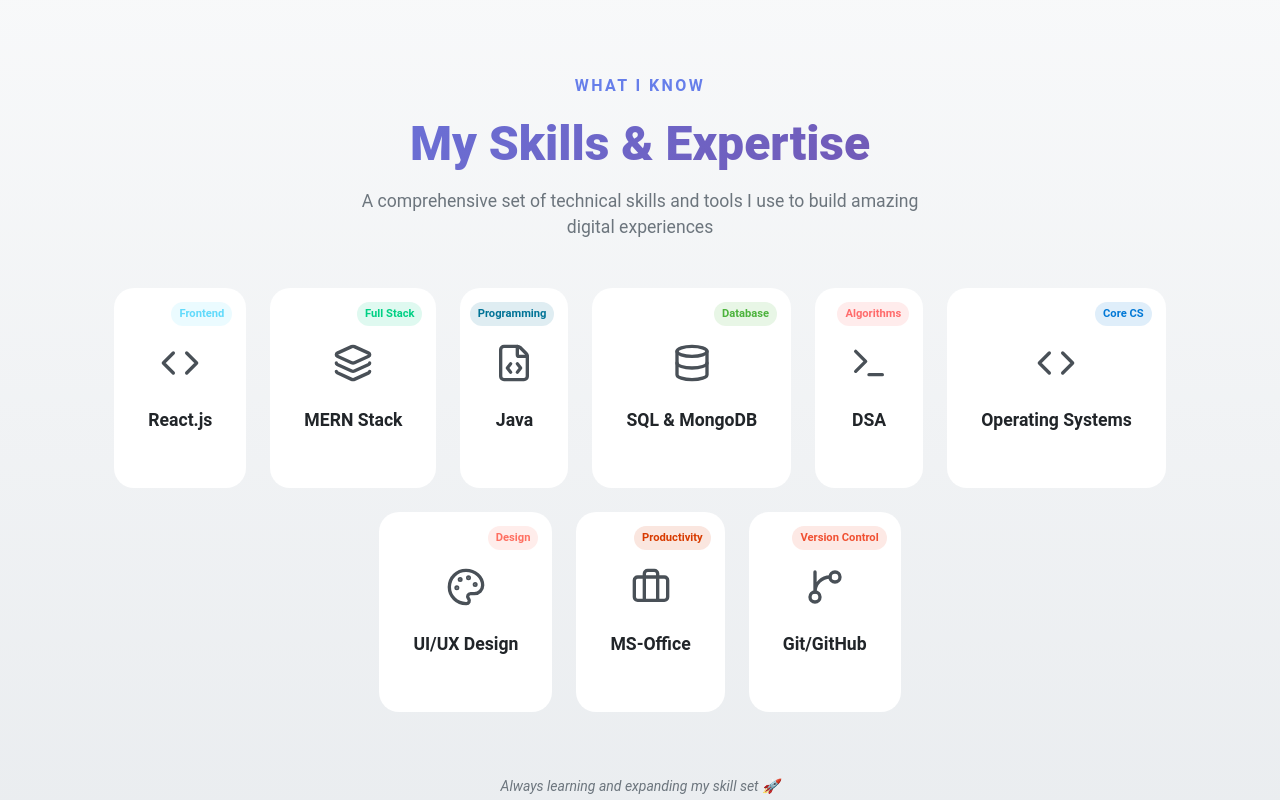
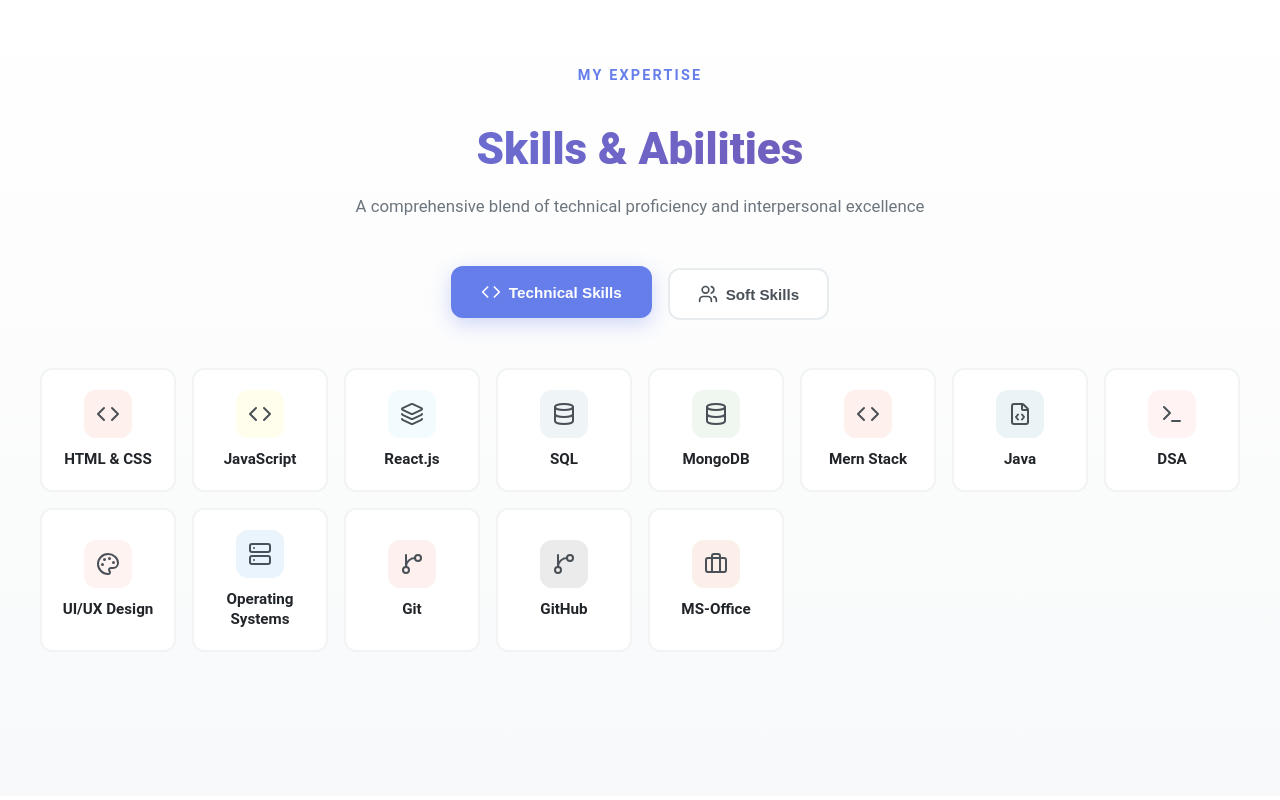
Before and after one commit to Jeevanmaher143/my-Portofilo, a React (Vite) app: page / in a window 1280 px wide. Shown: the part 880-1680 px from the top of the page. Built offline with nearby package versions, Linux system fonts and the light colour scheme.

Commit message:
components updates

```diff
--- a/src/App.jsx
+++ b/src/App.jsx
@@ -4,7 +4,7 @@
 import Projects from './components/Projects';
 import Contact from './components/Contact';
 import Skill from "./components/Skill";
-import About from "./components/About";
+//import About from "./components/About";
 import { Box, Typography, Container, IconButton, Divider, Grid } from '@mui/material';
 import { Github, Linkedin, Instagram, Mail, Heart, ArrowUp } from 'lucide-react';
 
@@ -36,7 +36,7 @@
         <Hero />
         <Skill />
         <Projects />
-        <About />
+
         <Contact />
 
       </main>
--- a/src/components/Projects.jsx
+++ b/src/components/Projects.jsx
@@ -10,7 +10,7 @@
   Box,
   Chip,
 } from "@mui/material";
-import { Github, ExternalLink, Cloud, Users, Heart } from "lucide-react";
+import { Github, Cloud, Users, Heart } from "lucide-react";
 
 const projects = [
   {
@@ -21,7 +21,6 @@
     color: "#3B82F6",
     tags: ["React", "Material UI", "API", "Responsive"],
     githubUrl: "https://github.com/Jeevanmaher143/weather-app",
-    liveUrl: "#",
   },
   {
     title: "Unity Share - Community Resource Sharing Platform",
@@ -29,9 +28,8 @@
       "Developed a web-based platform that allows users to share, borrow, or donate resources within their community. The system helps people connect and make better use of available resources through an easy-to-use interface. Users can post available items, search for needed ones, and manage their listings through a personal dashboard.",
     icon: <Users size={48} />,
     color: "#10B981",
-    tags: ["MERN Stack", "MongoDB", "Community", "Dashboard"],
-    githubUrl: "#",
-    liveUrl: "#",
+    tags: ["MERN Stack", "MongoDB", "Dashboard","Basic Needs"],
+    githubUrl: "https://github.com/Jeevanmaher143",
   },
   {
     title: "ResQHome – Pet Adoption Platform",
@@ -39,9 +37,8 @@
       "Created a comprehensive pet adoption platform connecting animal shelters with potential adopters. Features include pet profiles with detailed information, advanced search filters, adoption application system, and user authentication. Built with focus on user experience and responsive design to help pets find their forever homes.",
     icon: <Heart size={48} />,
     color: "#EC4899",
-    tags: ["React", "Node.js", "Express", "Authentication"],
-    githubUrl: "#",
-    liveUrl: "#",
+    tags: ["React.js", "Node.js", "Express","Admin", "Authentication"],
+    githubUrl: "https://github.com/Jeevanmaher143",
   },
 ];
 
@@ -52,7 +49,6 @@
       sx={{
         py: { xs: 6, md: 10 },
         background: "linear-gradient(180deg, #ffffff 0%, #f8f9fa 100%)",
-        position: "relative",
       }}
     >
       <Container maxWidth="lg">
@@ -76,11 +72,10 @@
             sx={{
               fontWeight: 800,
               mb: 2,
-              fontSize: { xs: "2rem", sm: "2.5rem", md: "3rem" },
+              fontSize: { xs: "2rem", md: "3rem" },
               background: "linear-gradient(135deg, #667eea 0%, #764ba2 100%)",
               WebkitBackgroundClip: "text",
               WebkitTextFillColor: "transparent",
-              backgroundClip: "text",
             }}
           >
             My Projects
@@ -94,14 +89,15 @@
               fontSize: { xs: "1rem", md: "1.1rem" },
             }}
           >
-            Here are some of my recent projects that showcase my skills and creativity
+            Here are some of my recent projects that showcase my skills and
+            creativity
           </Typography>
         </Box>
 
         {/* Projects Grid */}
-        <Grid container spacing={4}>
+        <Grid container spacing={4} justifyContent="center">
           {projects.map((project, index) => (
-            <Grid item key={index} xs={12} md={6} lg={4}>
+            <Grid item key={index} xs={12} sm={6}>
               <Card
                 elevation={0}
                 sx={{
@@ -111,7 +107,6 @@
                   borderRadius: "20px",
                   border: "2px solid #e9ecef",
                   transition: "all 0.4s cubic-bezier(0.4, 0, 0.2, 1)",
-                  position: "relative",
                   overflow: "hidden",
                   "&::before": {
                     content: '""',
@@ -164,7 +159,7 @@
                       fontWeight: 700,
                       mb: 2,
                       color: "#212529",
-                      fontSize: { xs: "1.25rem", md: "1.5rem" },
+                      fontSize: { xs: "1.25rem", md: "1.4rem" },
                     }}
                   >
                     {project.title}
@@ -183,7 +178,7 @@
                   </Typography>
 
                   {/* Tags */}
-                  <Box sx={{ display: "flex", flexWrap: "wrap", gap: 1, mt: 2 }}>
+                  <Box sx={{ display: "flex", flexWrap: "wrap", gap: 1, mt: "auto", pt: 2 }}>
                     {project.tags.map((tag, idx) => (
                       <Chip
                         key={idx}
@@ -201,18 +196,20 @@
                   </Box>
                 </CardContent>
 
-                <CardActions sx={{ p: 3, pt: 0, gap: 1 }}>
+                <CardActions sx={{ p: 3, pt: 0 }}>
                   <Button
                     size="medium"
                     href={project.githubUrl}
                     target="_blank"
                     startIcon={<Github size={18} />}
+                    disabled={project.githubUrl === "#"}
                     sx={{
                       color: "#212529",
                       fontWeight: 600,
                       textTransform: "none",
                       borderRadius: "10px",
                       px: 2,
+                      py: 1,
                       border: "2px solid #e9ecef",
                       transition: "all 0.3s ease",
                       "&:hover": {
@@ -220,11 +217,14 @@
                         color: project.color,
                         backgroundColor: `${project.color}10`,
                       },
+                      "&.Mui-disabled": {
+                        borderColor: "#e0e0e0",
+                        color: "#a0a0a0",
+                      },
                     }}
                   >
                     GitHub
                   </Button>
-
                 </CardActions>
               </Card>
             </Grid>
--- a/src/components/Skill.jsx
+++ b/src/components/Skill.jsx
@@ -1,242 +1,315 @@
-// src/components/Skills.jsx
-import React from "react";
-import { Box, Container, Typography, Grid, Paper, Chip } from "@mui/material";
-import { Code, Database, Layers, Palette, Terminal, GitBranch, FileCode, Briefcase } from "lucide-react";
+import React, { useState } from 'react';
+import { Code, Database, Layers, Palette, Terminal, GitBranch, FileCode, Briefcase, Server, MessageSquare, Lightbulb, Users, Brain, Clock, Heart } from 'lucide-react';
 
-const skillsData = [
-  {
-    icon: <Code size={40} />,
-    name: "React.js",
-    color: "#61DAFB",
-    category: "Frontend"
-  },
-  {
-    icon: <Layers size={40} />,
-    name: "MERN Stack",
-    color: "#00D084",
-    category: "Full Stack"
-  },
-  {
-    icon: <FileCode size={40} />,
-    name: "Java",
-    color: "#007396",
-    category: "Programming"
-  },
-  {
-    icon: <Database size={40} />,
-    name: "SQL & MongoDB",
-    color: "#4DB33D",
-    category: "Database"
-  },
-  {
-    icon: <Terminal size={40} />,
-    name: "DSA",
-    color: "#FF6B6B",
-    category: "Algorithms"
-  },
-  {
-    icon: <Code size={40} />,
-    name: "Operating Systems",
-    color: "#0078D6",
-    category: "Core CS"
-  },
-  {
-    icon: <Palette size={40} />,
-    name: "UI/UX Design",
-    color: "#FF6F61",
-    category: "Design"
-  },
-  {
-    icon: <Briefcase size={40} />,
-    name: "MS-Office",
-    color: "#D83B01",
-    category: "Productivity"
-  },
-  {
-    icon: <GitBranch size={40} />,
-    name: "Git/GitHub",
-    color: "#F05032",
-    category: "Version Control"
-  },
+const technicalSkills = [
+  { icon: Code, name: "HTML & CSS", color: "#E34F26" },
+  { icon: Code, name: "JavaScript", color: "#F7DF1E" },
+  { icon: Layers, name: "React.js", color: "#61DAFB" },
+    { icon: Database, name: "SQL", color: "#4479A1" },
+  { icon: Database, name: "MongoDB", color: "#47A248" },
+  { icon: Code, name: "Mern Stack", color: "#E34F26" },
+  { icon: FileCode, name: "Java", color: "#007396" },
+  { icon: Terminal, name: "DSA", color: "#FF6B6B" },
+  { icon: Palette, name: "UI/UX Design", color: "#FF6F61" },
+  { icon: Server, name: "Operating Systems", color: "#0078D6" },
+  { icon: GitBranch, name: "Git", color: "#F05032" },
+  { icon: GitBranch, name: "GitHub", color: "#181717" },
+  { icon: Briefcase, name: "MS-Office", color: "#D83B01" },
+
+];
+
+const softSkills = [
+  { icon: MessageSquare, name: "Communication", color: "#667eea" },
+  { icon: Lightbulb, name: "Problem Solving", color: "#fbbf24" },
+  { icon: Users, name: "Team Work", color: "#10b981" },
+  { icon: Brain, name: "Critical Thinking", color: "#8b5cf6" },
+  { icon: Clock, name: "Time Management", color: "#f59e0b" },
+  { icon: Heart, name: "Positive Attitude & Work Ethic", color: "#ef4444" },
 ];
 
 function Skills() {
+  const [activeTab, setActiveTab] = useState("technical");
+
   return (
-    <Box
-      id="skills"
-      sx={{
-        py: { xs: 6, md: 10 },
-        background: "linear-gradient(180deg, #f8f9fa 0%, #e9ecef 100%)",
-        position: "relative",
-        overflow: "hidden",
-        "&::before": {
-          content: '""',
-          position: "absolute",
-          top: 0,
-          left: 0,
-          right: 0,
-          height: "4px",
-          background: "linear-gradient(90deg, #667eea 0%, #764ba2 50%, #fbbf24 100%)",
-        }
-      }}
-    >
-      <Container maxWidth="lg">
+    <div style={styles.container}>
+      <div style={styles.innerContainer}>
         {/* Section Header */}
-        <Box sx={{ textAlign: "center", mb: 6 }}>
-          <Typography
-            variant="overline"
-            sx={{
-              color: "#667eea",
-              fontWeight: 700,
-              fontSize: "1rem",
-              letterSpacing: "0.15em",
-              mb: 1,
-              display: "block",
+        <div style={styles.header}>
+          <div style={styles.overline}>MY EXPERTISE</div>
+          <h2 style={styles.title}>Skills & Abilities</h2>
+          <p style={styles.subtitle}>
+            A comprehensive blend of technical proficiency and interpersonal excellence
+          </p>
+        </div>
+
+        {/* Tab Buttons */}
+        <div style={styles.tabContainer}>
+          <button
+            onClick={() => setActiveTab("technical")}
+            style={{
+              ...styles.tabButton,
+              ...(activeTab === "technical" ? styles.tabButtonActive : {}),
             }}
           >
-            WHAT I KNOW
-          </Typography>
-          <Typography
-            variant="h3"
-            sx={{
-              fontWeight: 800,
-              mb: 2,
-              fontSize: { xs: "2rem", sm: "2.5rem", md: "3rem" },
-              background: "linear-gradient(135deg, #667eea 0%, #764ba2 100%)",
-              WebkitBackgroundClip: "text",
-              WebkitTextFillColor: "transparent",
-              backgroundClip: "text",
+            <Code size={20} />
+            <span style={styles.tabText}>Technical Skills</span>
+          </button>
+          <button
+            onClick={() => setActiveTab("soft")}
+            style={{
+              ...styles.tabButton,
+              ...(activeTab === "soft" ? styles.tabButtonActive : {}),
             }}
           >
-            My Skills & Expertise
-          </Typography>
-          <Typography
-            variant="body1"
-            sx={{
-              color: "#6c757d",
-              maxWidth: "600px",
-              mx: "auto",
-              fontSize: { xs: "1rem", md: "1.1rem" },
-            }}
-          >
-            A comprehensive set of technical skills and tools I use to build amazing digital experiences
-          </Typography>
-        </Box>
+            <Users size={20} />
+            <span style={styles.tabText}>Soft Skills</span>
+          </button>
+        </div>
 
-        {/* Skills Grid */}
-        <Grid container spacing={3} justifyContent="center">
-          {skillsData.map((skill, index) => (
-            <Grid item xs={12} sm={6} md={4} key={index}>
-              <Paper
-                elevation={0}
-                sx={{
-                  display: "flex",
-                  flexDirection: "column",
-                  alignItems: "center",
-                  justifyContent: "center",
-                  p: 4,
-                  textAlign: "center",
-                  height: "200px",
-                  borderRadius: "20px",
-                  background: "white",
-                  border: "2px solid transparent",
-                  transition: "all 0.4s cubic-bezier(0.4, 0, 0.2, 1)",
-                  cursor: "pointer",
-                  position: "relative",
-                  overflow: "hidden",
-                  "&::before": {
-                    content: '""',
-                    position: "absolute",
-                    top: 0,
-                    left: 0,
-                    right: 0,
-                    bottom: 0,
-                    background: `linear-gradient(135deg, ${skill.color}15 0%, ${skill.color}05 100%)`,
-                    opacity: 0,
-                    transition: "opacity 0.4s ease",
-                  },
-                  "&:hover": {
-                    transform: "translateY(-8px)",
-                    boxShadow: `0 20px 40px ${skill.color}30`,
-                    borderColor: skill.color,
-                    "&::before": {
-                      opacity: 1,
-                    },
-                    "& .skill-icon": {
-                      transform: "scale(1.1) rotate(5deg)",
-                      color: skill.color,
-                    },
-                  },
-                }}
-              >
-                {/* Category Badge */}
-                <Chip
-                  label={skill.category}
-                  size="small"
-                  sx={{
-                    position: "absolute",
-                    top: 12,
-                    right: 12,
-                    fontSize: "0.7rem",
-                    fontWeight: 600,
-                    backgroundColor: `${skill.color}20`,
-                    color: skill.color,
-                    border: "none",
-                  }}
-                />
+        {/* Technical Skills */}
+        {activeTab === "technical" && (
+          <div style={styles.skillsSection}>
+            <div style={styles.grid}>
+              {technicalSkills.map((skill, index) => (
+                <TechnicalSkillCard key={index} skill={skill} />
+              ))}
+            </div>
+          </div>
+        )}
 
-                {/* Icon */}
-                <Box
-                  className="skill-icon"
-                  sx={{
-                    color: "#495057",
-                    mb: 2,
-                    transition: "all 0.4s cubic-bezier(0.4, 0, 0.2, 1)",
-                    position: "relative",
-                    zIndex: 1,
-                  }}
-                >
-                  {skill.icon}
-                </Box>
-
-                {/* Skill Name */}
-                <Typography
-                  variant="h6"
-                  sx={{
-                    fontWeight: 700,
-                    color: "#212529",
-                    fontSize: { xs: "1rem", md: "1.1rem" },
-                    position: "relative",
-                    zIndex: 1,
-                  }}
-                >
-                  {skill.name}
-                </Typography>
-              </Paper>
-            </Grid>
-          ))}
-        </Grid>
-
-        {/* Bottom Decorative Element */}
-        <Box
-          sx={{
-            mt: 8,
-            textAlign: "center",
-          }}
-        >
-          <Typography
-            variant="body2"
-            sx={{
-              color: "#6c757d",
-              fontStyle: "italic",
-            }}
-          >
-            Always learning and expanding my skill set 🚀
-          </Typography>
-        </Box>
-      </Container>
-    </Box>
+        {/* Soft Skills */}
+        {activeTab === "soft" && (
+          <div style={styles.skillsSection}>
+            <div style={styles.softSkillsGrid}>
+              {softSkills.map((skill, index) => (
+                <SoftSkillCard key={index} skill={skill} />
+              ))}
+            </div>
+          </div>
+        )}
+      </div>
+    </div>
   );
 }
 
+function TechnicalSkillCard({ skill }) {
+  const [isHovered, setIsHovered] = useState(false);
+  const Icon = skill.icon;
+
+  return (
+    <div
+      style={{
+        ...styles.card,
+        ...(isHovered ? {
+          transform: 'translateY(-8px)',
+          boxShadow: `0 12px 24px ${skill.color}40`,
+          borderColor: skill.color,
+        } : {}),
+      }}
+      onMouseEnter={() => setIsHovered(true)}
+      onMouseLeave={() => setIsHovered(false)}
+    >
+      {/* Icon */}
+      <div
+        style={{
+          ...styles.iconContainer,
+          backgroundColor: `${skill.color}15`,
+        }}
+      >
+        <Icon
+          size={24}
+          color={isHovered ? skill.color : '#495057'}
+          style={{ transition: 'color 0.3s ease' }}
+        />
+      </div>
+
+      {/* Skill Name */}
+      <h3 style={styles.skillName}>{skill.name}</h3>
+    </div>
+  );
+}
+
+function SoftSkillCard({ skill }) {
+  const [isHovered, setIsHovered] = useState(false);
+  const Icon = skill.icon;
+
+  return (
+    <div
+      style={{
+        ...styles.softCard,
+        ...(isHovered ? {
+          transform: 'translateY(-6px)',
+          boxShadow: `0 10px 20px ${skill.color}30`,
+          borderColor: skill.color,
+          backgroundColor: `${skill.color}05`,
+        } : {}),
+      }}
+      onMouseEnter={() => setIsHovered(true)}
+      onMouseLeave={() => setIsHovered(false)}
+    >
+      <div
+        style={{
+          ...styles.softIconContainer,
+          backgroundColor: `${skill.color}15`,
+        }}
+      >
+        <Icon
+          size={24}
+          color={skill.color}
+          style={{ transition: 'all 0.3s ease' }}
+        />
+      </div>
+      <h3 style={{...styles.softSkillName, color: isHovered ? skill.color : '#212529'}}>
+        {skill.name}
+      </h3>
+    </div>
+  );
+}
+
+const styles = {
+  container: {
+    padding: '80px 20px',
+    background: 'linear-gradient(180deg, #ffffff 0%, #f8f9fa 100%)',
+    minHeight: '100vh',
+  },
+  innerContainer: {
+    maxWidth: '1200px',
+    margin: '0 auto',
+  },
+  header: {
+    textAlign: 'center',
+    marginBottom: '48px',
+  },
+  overline: {
+    color: '#667eea',
+    fontWeight: 700,
+    fontSize: '0.9rem',
+    letterSpacing: '0.15em',
+    marginBottom: '8px',
+  },
+  title: {
+    fontWeight: 800,
+    fontSize: 'clamp(1.75rem, 5vw, 2.75rem)',
+    marginBottom: '16px',
+    background: 'linear-gradient(135deg, #667eea 0%, #764ba2 100%)',
+    WebkitBackgroundClip: 'text',
+    WebkitTextFillColor: 'transparent',
+    backgroundClip: 'text',
+    lineHeight: 1.2,
+  },
+  subtitle: {
+    color: '#6c757d',
+    maxWidth: '650px',
+    margin: '0 auto',
+    fontSize: 'clamp(0.95rem, 2vw, 1.05rem)',
+    lineHeight: 1.7,
+  },
+  tabContainer: {
+    display: 'flex',
+    justifyContent: 'center',
+    gap: '16px',
+    marginBottom: '48px',
+    flexWrap: 'wrap',
+  },
+  tabButton: {
+    display: 'flex',
+    alignItems: 'center',
+    gap: '8px',
+    fontSize: '0.95rem',
+    fontWeight: 600,
+    padding: '14px 28px',
+    cursor: 'pointer',
+    transition: 'all 0.3s ease',
+    backgroundColor: 'white',
+    color: '#495057',
+    border: '2px solid #e9ecef',
+    borderRadius: '12px',
+    outline: 'none',
+  },
+  tabButtonActive: {
+    backgroundColor: '#667eea',
+    color: 'white',
+    border: '2px solid #667eea',
+    transform: 'translateY(-2px)',
+    boxShadow: '0 6px 20px rgba(102, 126, 234, 0.3)',
+  },
+  tabText: {
+    fontSize: '0.95rem',
+  },
+  skillsSection: {
+    marginBottom: '64px',
+  },
+  grid: {
+    display: 'grid',
+    gridTemplateColumns: 'repeat(auto-fit, minmax(130px, 1fr))',
+    gap: '16px',
+  },
+  softSkillsGrid: {
+    display: 'grid',
+    gridTemplateColumns: 'repeat(auto-fit, minmax(180px, 1fr))',
+    gap: '16px',
+  },
+  card: {
+    padding: '20px 16px',
+    borderRadius: '12px',
+    background: 'white',
+    border: '2px solid #f1f3f5',
+    transition: 'all 0.3s cubic-bezier(0.4, 0, 0.2, 1)',
+    cursor: 'pointer',
+    display: 'flex',
+    flexDirection: 'column',
+    alignItems: 'center',
+    justifyContent: 'center',
+    textAlign: 'center',
+    minHeight: '120px',
+  },
+  softCard: {
+    padding: '20px 16px',
+    borderRadius: '12px',
+    background: 'white',
+    border: '2px solid #f1f3f5',
+    transition: 'all 0.3s cubic-bezier(0.4, 0, 0.2, 1)',
+    cursor: 'pointer',
+    display: 'flex',
+    flexDirection: 'column',
+    alignItems: 'center',
+    justifyContent: 'center',
+    textAlign: 'center',
+    minHeight: '120px',
+  },
+  iconContainer: {
+    display: 'flex',
+    alignItems: 'center',
+    justifyContent: 'center',
+    width: '48px',
+    height: '48px',
+    borderRadius: '12px',
+    transition: 'all 0.3s ease',
+    marginBottom: '12px',
+  },
+  softIconContainer: {
+    display: 'flex',
+    alignItems: 'center',
+    justifyContent: 'center',
+    width: '48px',
+    height: '48px',
+    borderRadius: '12px',
+    marginBottom: '12px',
+  },
+  skillName: {
+    fontWeight: 700,
+    color: '#212529',
+    fontSize: '0.95rem',
+    lineHeight: 1.3,
+    margin: 0,
+  },
+  softSkillName: {
+    fontWeight: 700,
+    fontSize: '0.9rem',
+    lineHeight: 1.3,
+    transition: 'color 0.3s ease',
+    margin: 0,
+  },
+};
+
 export default Skills;
```
